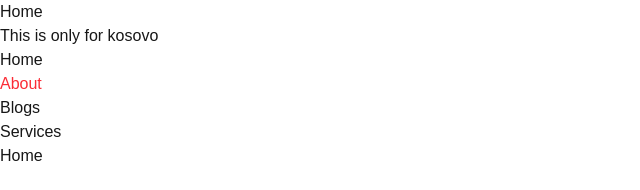
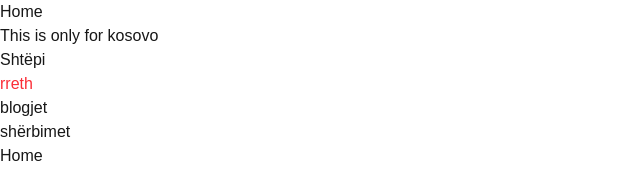
Before and after one commit to Shariful525/ecommerce-base, a Next.js app: page / in a window 1280 px wide. Shown: the top 190 px of the page, without its empty margins (0-640 px from the left). Built offline with nearby package versions, Linux system fonts and the light colour scheme.

Commit message:
nav language changed

```diff
--- a/src/app/page.tsx
+++ b/src/app/page.tsx
@@ -6,18 +6,18 @@ export default function Home() {
       <nav>
         <ul>
           <li>
-            <a href="#">Home</a>
+            <a href="#">Shtëpi</a>
           </li>
           <li>
             <a className="text-red-500" href="#">
-              About
+              rreth
             </a>
           </li>
           <li>
-            <a href="#">Blogs</a>
+            <a href="#">blogjet</a>
           </li>
           <li>
-            <a href="#">Services</a>
+            <a href="#">shërbimet</a>
           </li>
         </ul>
       </nav>
```
